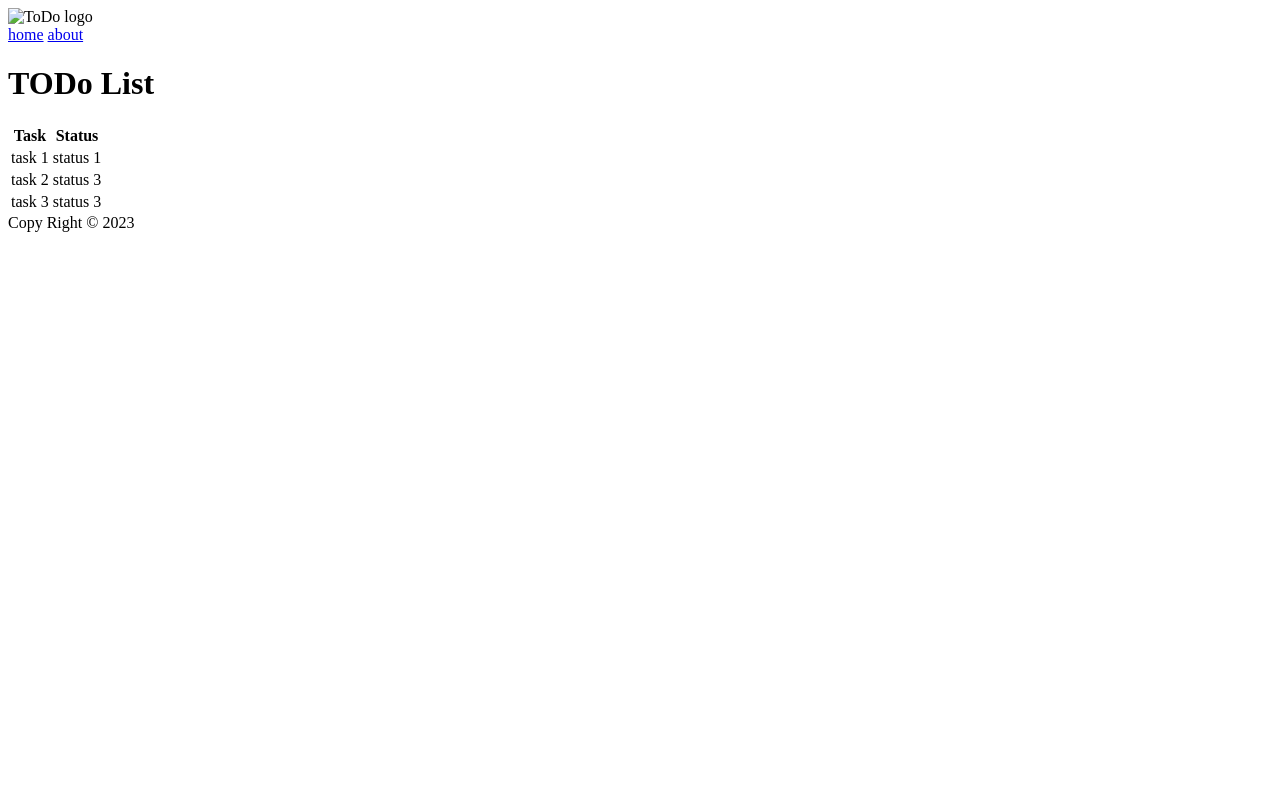
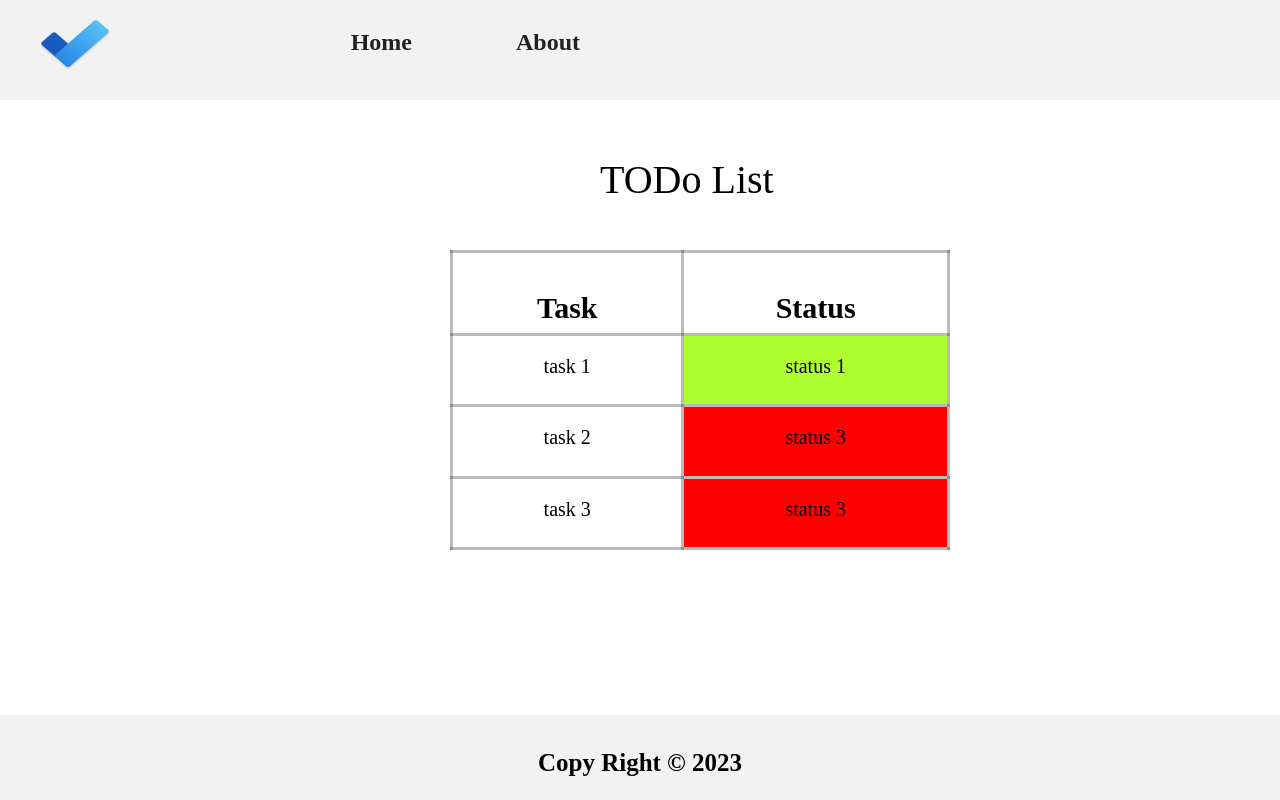
Before and after one commit to ehabsalhi/todo-project, a plain HTML site: page index.html in a window 1280 px wide. Drawn offline with Linux system fonts and the light colour scheme; the site is published under a folder, as on GitHub Pages, so addresses that start at the root find nothing.

Commit message:
css edit

```diff
--- a/index.html
+++ b/index.html
@@ -5,15 +5,15 @@
      <meta http-equiv="X-UA-Compatible" content="IE=edge">
      <meta name="viewport" content="width=device-width, initial-scale=1.0">
      <title>To do list</title>
-     <link rel="stylesheet" href="/Css/reset.css">
-     <link rel="stylesheet" href="/Css/todo.css">
+     <link rel="stylesheet" href="./Css/reset.css">
+     <link rel="stylesheet" href="./Css/todo.css">
 </head>
 
 <body>
 
 
      <header>
-          <img src="/images/logo.png" alt="ToDo logo">
+          <img src="./images/logo.png" alt="ToDo logo">
           <nav>
                <a href="index.html">home</a>
                <a href="about.html">about</a>
```
Also changed, not shown: about.html (+2 -2 lines), Css/todo.css (line endings or trailing spaces).
